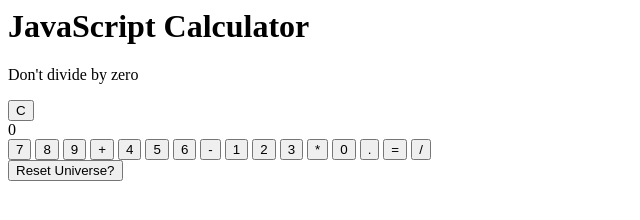
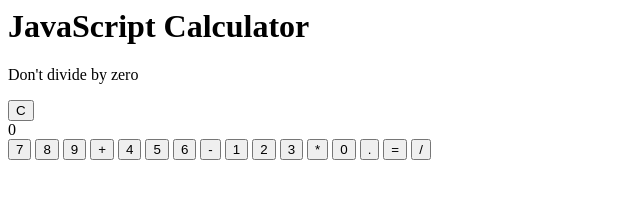
Before and after one commit to oisintohak/js-calc, a website: page index.html in a window 1280 px wide. Shown: the whole page, without its empty margins (0-640 px from the left). Drawn offline with Linux system fonts and the light colour scheme.

```diff
--- a/index.html
+++ b/index.html
@@ -5,7 +5,7 @@
     <title>Document</title>
 </head>
 <body>
-    <h1>JavaScript Calculator</h1>
+<h1>JavaScript Calculator</h1>
 <p class="warning">Don't divide by zero</p>
 
 <div id="calculator-wrapper" class="calculator-wrapper">
@@ -35,7 +35,6 @@
   <button data-ops="divided by" class="ops">/</button>
 </div>
 
-<button id="reset" class="reset">Reset Universe?</button>
 
 <script src="index.js"></script>
 </body>
```
